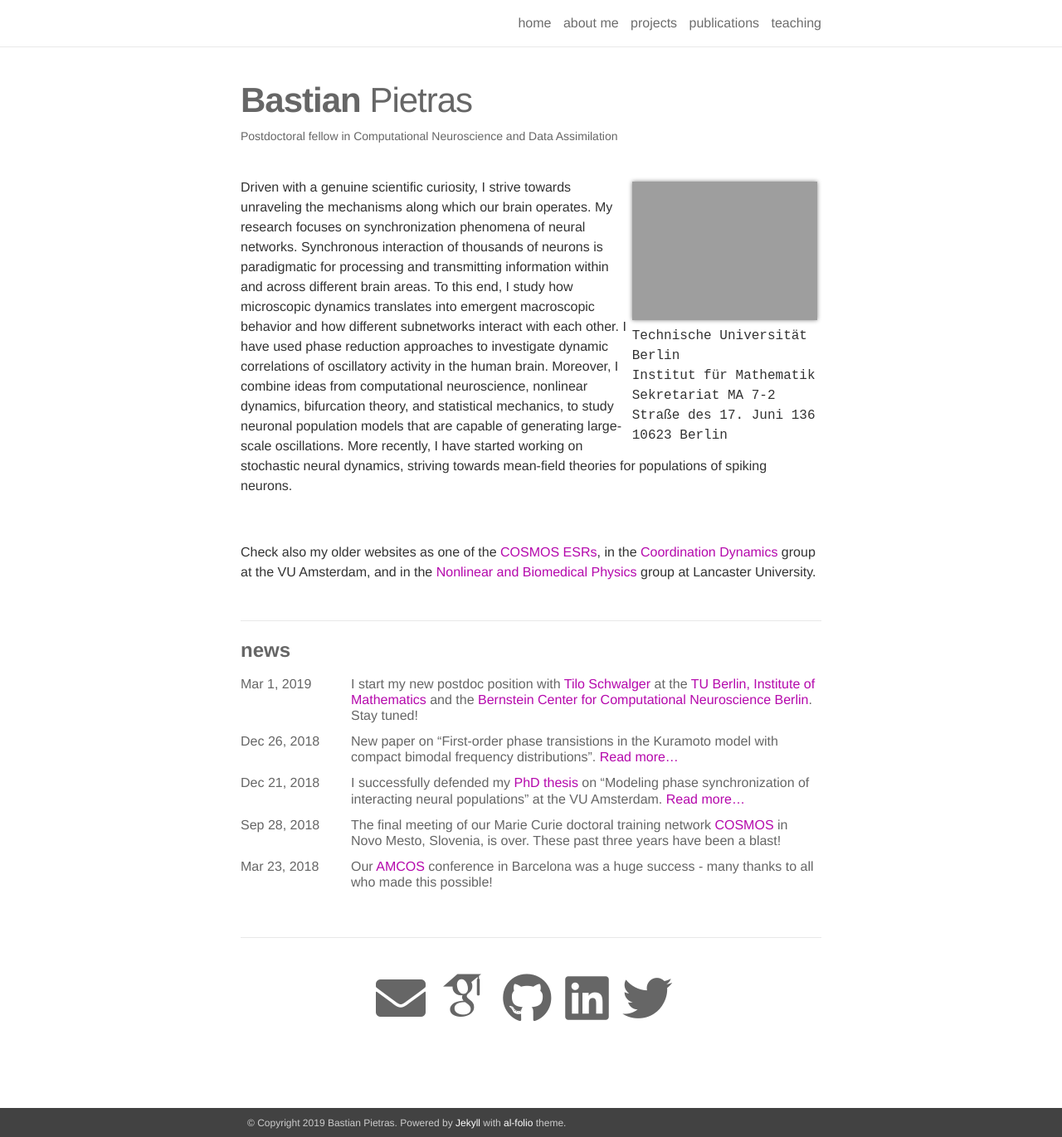
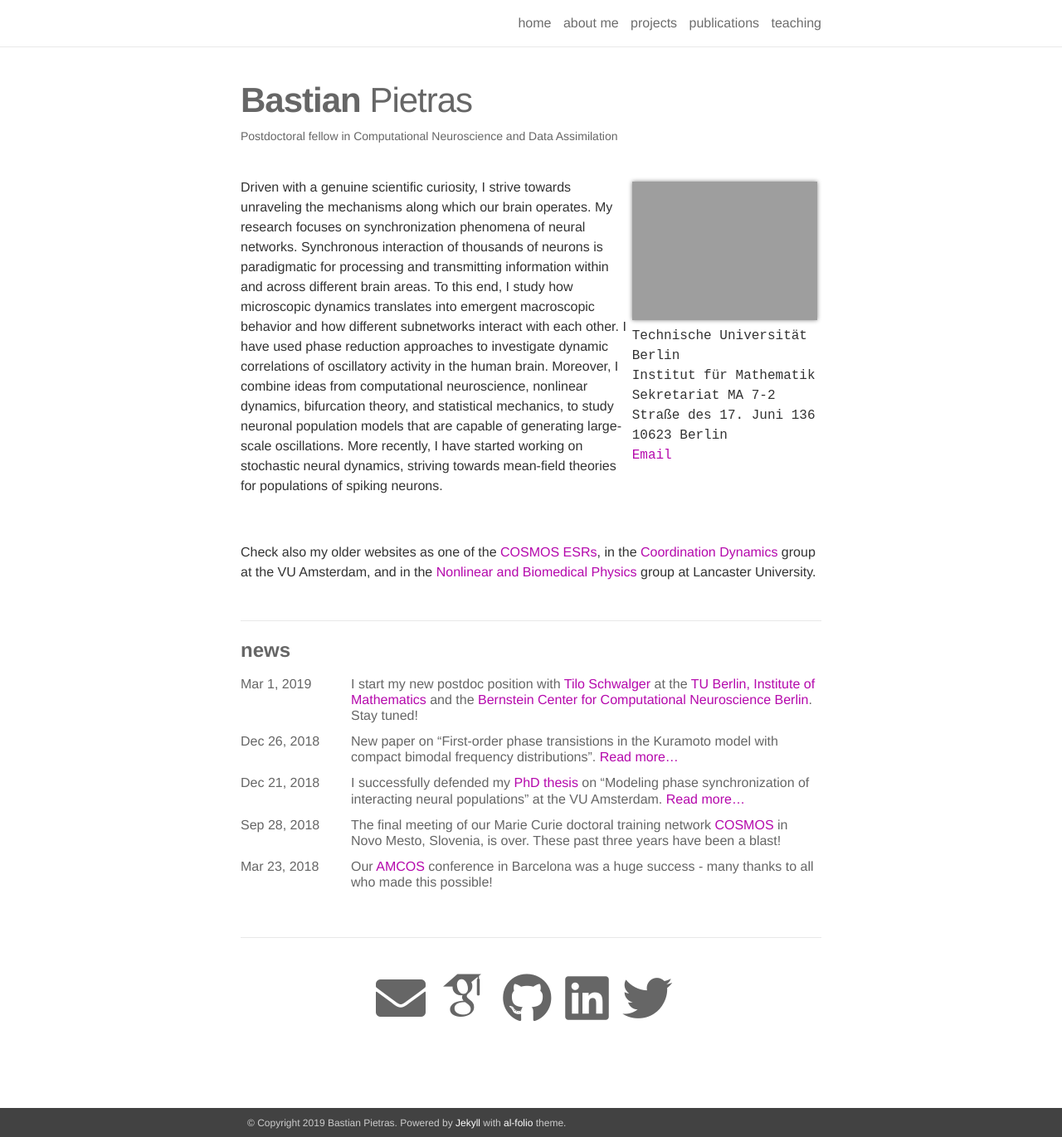
Before and after one commit to BastianPietras/bastianpietras.github.io, a Jekyll site: the page built from _pages/home.md, in a window 1280 px wide and 1371 px high. Shown: the whole window at 83% size. Built offline with Jekyll 4.4.1, drawn with Linux system fonts in a browser that asks for light colours; some web fonts are replaced.

Commit message:
Update home.md

```diff
--- a/_pages/home.md
+++ b/_pages/home.md
@@ -13,6 +13,8 @@ profile:
            <p>Sekretariat MA 7-2</p>
            <p>Straße des 17. Juni 136</p>
            <p>10623 Berlin</p>
+           <p><a href="mailto:pietras@tu-berlin.de">Email</a></p>
+
 
 news: true
 social: true
```
